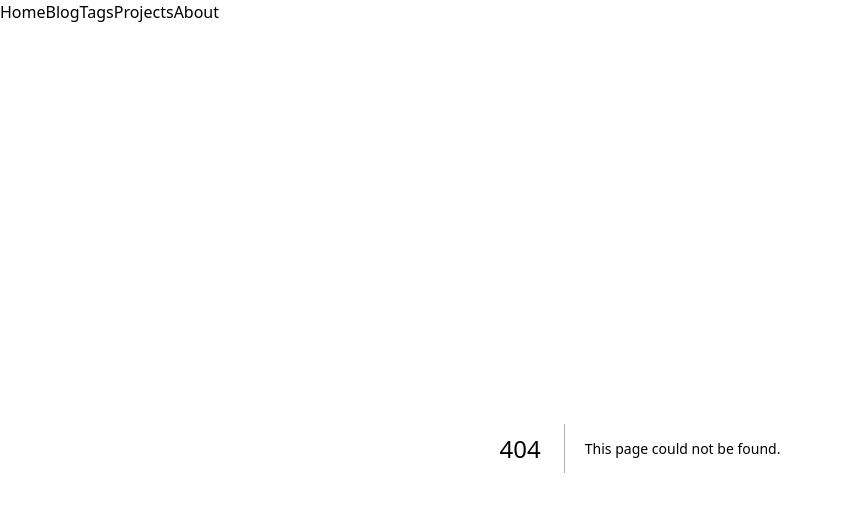
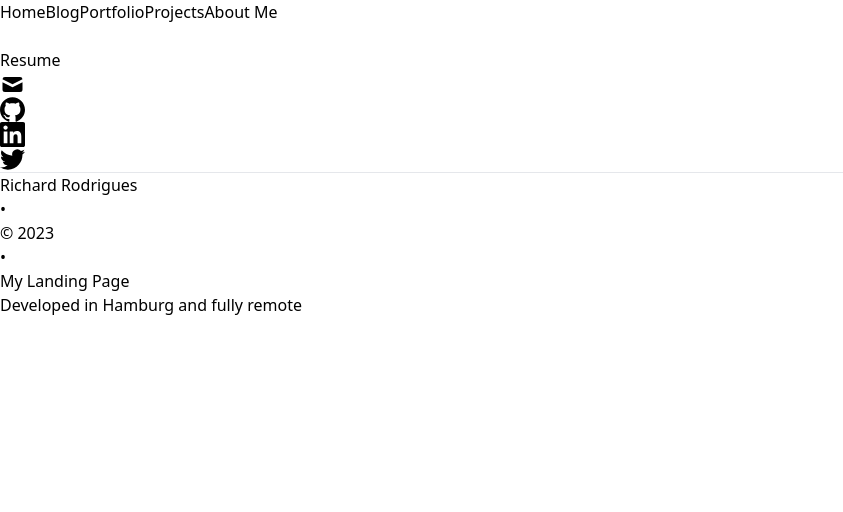
Before and after one commit to rich1n/rich1n.github.io, a Next.js app: page /resume in a window 1280 px wide. Before the commit this address had no page. Shown: the top 512 px of the page, without its empty margins (0-843 px from the left). Built offline with nearby package versions, Linux system fonts and the light colour scheme.

Commit message:
Next version 14.0.2
Next Canary
Header menu names nav links
layout changed
footer still fixed

```diff
--- a/components/Footer.js
+++ b/components/Footer.js
@@ -14,18 +14,11 @@ const components = {
   twitter: Twitter,
 }
 
-export default function Footer({ kind, href, size = 8 }) {
-  if (!href || (kind === 'mail' && !/^mailto:\w+([.-]?\w+)@\w+([.-]?\w+)(.\w{2,3})+$/.test(href)))
-    return null
-
-    const SocialSvg = components[kind]
-    console.log(kind)
-    console.log('mail')
-
-return (
+export default function Footer() {
+  return (
     <footer>
       <div className="mt-16 flex flex-col items-center">
-        <div className="mb-3 flex space-x-4 text-white">
+        <div className="mb-3 flex space-x-4">
 {/*
           <a
             className="text-sm text-gray-500 transition hover:text-gray-600"
@@ -53,7 +46,7 @@ return (
           </a>
         </div>
         <hr className='border border-gray-600 w-2/3 md:w-1/3 mb-4'/>
-        <div className="mb-2 flex space-x-2 text-sm text-gray-500 dark:text-gray-400">
+        <div className="mb-2 flex space-x-2 text-sm text-gray-200 dark:text-gray-200">
           <div>{siteMetadata.author}</div>
           <div>{` • `}</div>
           <div>{`© ${new Date().getFullYear()}`}</div>
@@ -61,8 +54,8 @@ return (
           <Link href="/">{siteMetadata.title}</Link>
         </div>
         <div className="mb-8 text-sm text-gray-500 dark:text-gray-400">
-          <Link href="https://github.com/timlrx/tailwind-nextjs-starter-blog">
-            Developed at Home and fully remote
+          <Link href="https://github.com/rich1n" target='_blank'>
+            Developed in Hamburg and fully remote
           </Link>
         </div>
       </div>
--- a/components/Header.js
+++ b/components/Header.js
@@ -0,0 +1,22 @@
+import DarkMode from "./DarkMode"
+import Link from "next/link"
+import NavLinks from "../data/NavLinks"
+
+export default function Header( { title = '', titulo = '', description = '', home } ) {
+  return (
+    <div className="mt-8 flex items-center justify-center text-base leading-5">
+      <div className="hidden sm:block">
+        {NavLinks.map((link) => (
+          <Link
+            key={link.title}
+            href={link.href}
+            className="p-1 font-medium text-gray-900 dark:text-gray-100 sm:p-4"
+          >
+            {link.title}
+          </Link>
+        ))}
+      </div>
+      <DarkMode />
+    </div>
+  )
+}
--- a/components/Layout.js
+++ b/components/Layout.js
@@ -1,8 +1,6 @@
 import Head from "next/head"
 import Footer from "./Footer"
-import DarkMode from "./DarkMode"
-import Link from "next/link"
-import NavLinks from "../data/NavLinks"
+import Header from "./Header"
 
 export default function Layout({ children, title = '', titulo = '', description = '', home }) {
   return (
@@ -21,20 +19,7 @@ export default function Layout({ children, title = '', titulo = '', description
 						href="/favicon.ico"
 						/>
 				</Head>
-				<div className="mt-8 flex items-center justify-center text-base leading-5">
-					<div className="hidden sm:block">
-						{NavLinks.map((link) => (
-							<Link
-								key={link.title}
-								href={link.href}
-								className="p-1 font-medium text-gray-900 dark:text-gray-100 sm:p-4"
-							>
-								{link.title}
-							</Link>
-						))}
-					</div>
-					<DarkMode />
-				</div>
+				<Header />
 				<main className="mb-auto">
 					{children}
 				</main>
--- a/data/NavLinks.js
+++ b/data/NavLinks.js
@@ -1,9 +1,9 @@
 const headerNavLinks = [
   { href: '/', title: 'Home' },
   { href: '/', title: 'Blog' },
-  { href: '/', title: 'Tags' },
+  { href: '/', title: 'Portfolio' },
   { href: '/', title: 'Projects' },
-  { href: '/', title: 'About' },
+  { href: '/', title: 'About Me' },
 ]
 
 export default headerNavLinks
--- /dev/null
+++ b/pages/resume.js
@@ -0,0 +1,7 @@
+import React from 'react'
+
+export default function Resume() {
+  return (
+    <div>Resume</div>
+  )
+}
```
Also changed, not shown: package.json (+6 -6 lines), 1 other file (tests, documents, lock files or other folders).
